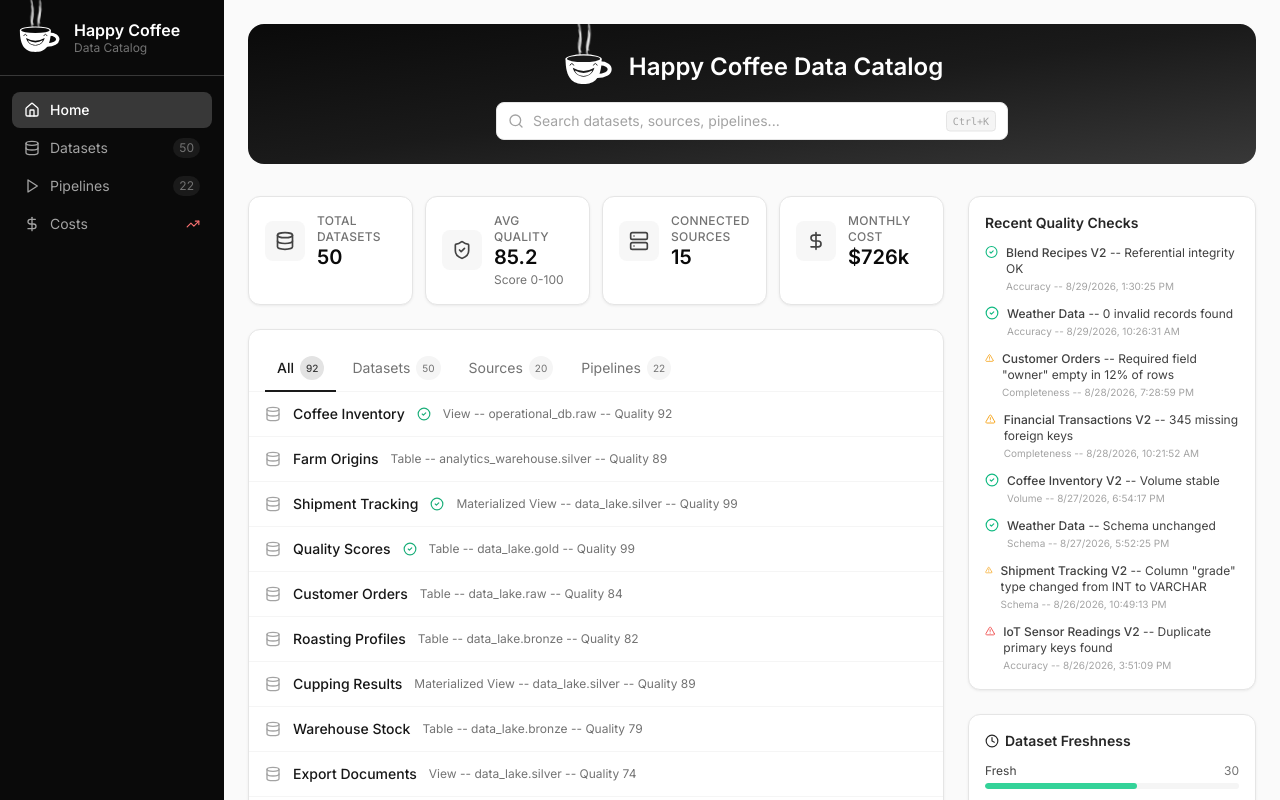
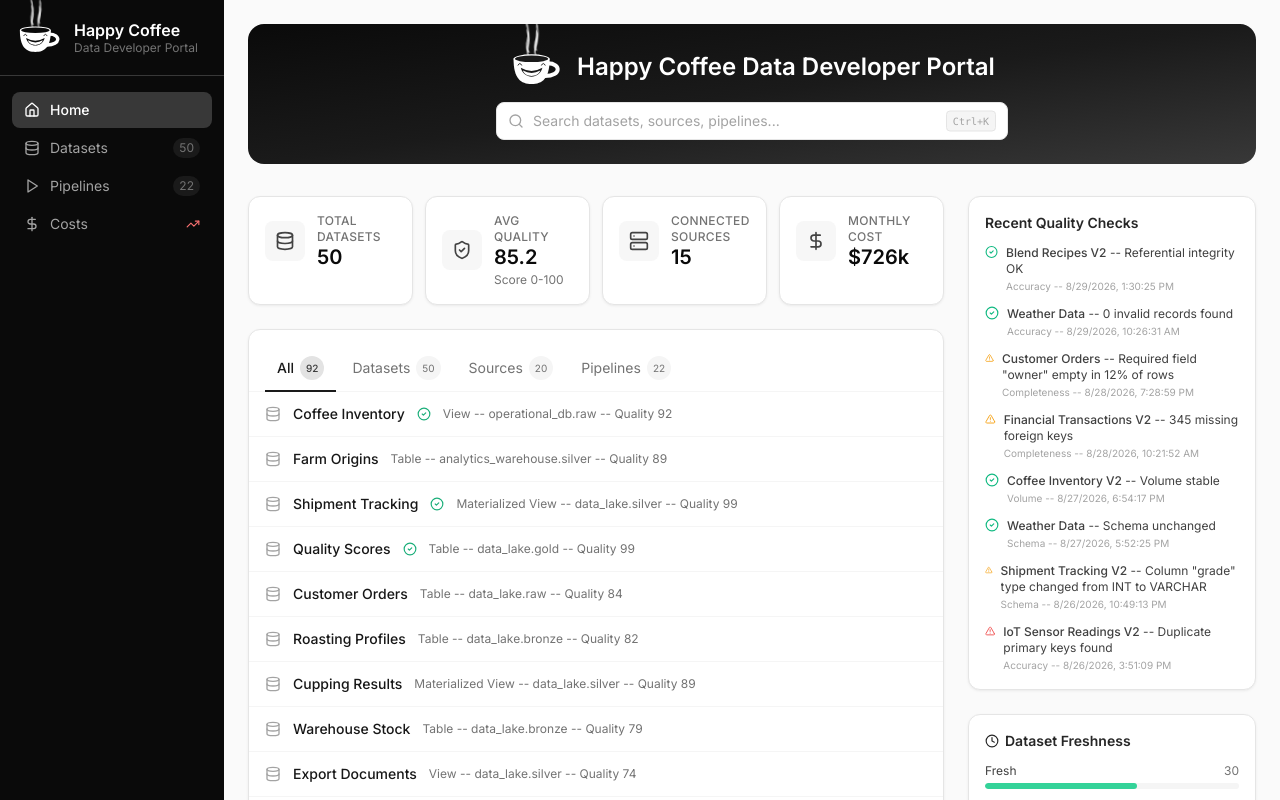
Before and after one commit to hugozanini/webmcp-happy-coffee, a React (Vite) app: page / in a window 1280 px wide. Built offline with nearby package versions, Linux system fonts and the light colour scheme.

Commit message:
docs: position Happy Coffee as a developer portal

```diff
--- a/index.html
+++ b/index.html
@@ -7,7 +7,7 @@
     <link rel="preconnect" href="https://fonts.googleapis.com" />
     <link rel="preconnect" href="https://fonts.gstatic.com" crossorigin />
     <link href="https://fonts.googleapis.com/css2?family=Inter:wght@300;400;500;600;700&display=swap" rel="stylesheet" />
-    <title>Happy Coffee - Data Catalog</title>
+    <title>Happy Coffee - Data Developer Portal</title>
   </head>
   <body>
     <div id="root"></div>
--- a/package.json
+++ b/package.json
@@ -2,7 +2,7 @@
   "name": "webmcp-happy-coffee",
   "private": true,
   "version": "1.0.0",
-  "description": "A terminal-free Happy Coffee data catalog demo for WebMCP.",
+  "description": "A Happy Coffee Data Developer Portal demo for WebMCP.",
   "type": "module",
   "scripts": {
     "dev": "vite",
--- a/src/components/catalog/Home.tsx
+++ b/src/components/catalog/Home.tsx
@@ -108,7 +108,7 @@ export function Home() {
         <div className="max-w-2xl mx-auto text-center">
           <div className="inline-flex items-center gap-3 mb-4" style={{ '--logo-inner': '#1a1a1a' } as React.CSSProperties}>
             <Logo size={56} className="flex-shrink-0" />
-            <h1 className="text-2xl font-semibold leading-none">Happy Coffee Data Catalog</h1>
+            <h1 className="text-2xl font-semibold leading-none">Happy Coffee Data Developer Portal</h1>
           </div>
           <SearchInput
             value={search}
--- a/src/components/layout/Header.tsx
+++ b/src/components/layout/Header.tsx
@@ -8,7 +8,7 @@ export function Header() {
           <Coffee className="w-8 h-8" />
           <div>
             <h1 className="text-2xl font-bold">Happy Coffee</h1>
-            <p className="text-sm text-amber-100">Brazilian Coffee Export Data Catalog</p>
+            <p className="text-sm text-amber-100">Brazilian Coffee Export Data Developer Portal</p>
           </div>
         </div>
       </div>
--- a/src/components/layout/Sidebar.tsx
+++ b/src/components/layout/Sidebar.tsx
@@ -48,7 +48,7 @@ export function Sidebar() {
           <Logo size={48} />
           <div>
             <h1 className="text-base font-semibold text-white leading-tight">Happy Coffee</h1>
-            <p className="text-xs text-cream-500 leading-tight">Data Catalog</p>
+            <p className="text-xs text-cream-500 leading-tight">Data Developer Portal</p>
           </div>
         </Link>
       </div>
--- a/src/components/mcp/WebMCPIntegration.tsx
+++ b/src/components/mcp/WebMCPIntegration.tsx
@@ -63,7 +63,7 @@ export function WebMCPIntegration() {
         {
           name: 'search_global_catalog',
           description:
-            'Search across all datasets, pipelines, and sources. ' +
+            'Search across all datasets, pipelines, and sources in the Happy Coffee Data Developer Portal. ' +
             'IMPORTANT: Extract only the core entity name. Do NOT include words like "dataset", "pipeline", or "table".',
           inputSchema: {
             type: 'object',
```
Also changed, not shown: 2 other files (tests, documents, lock files or other folders).
